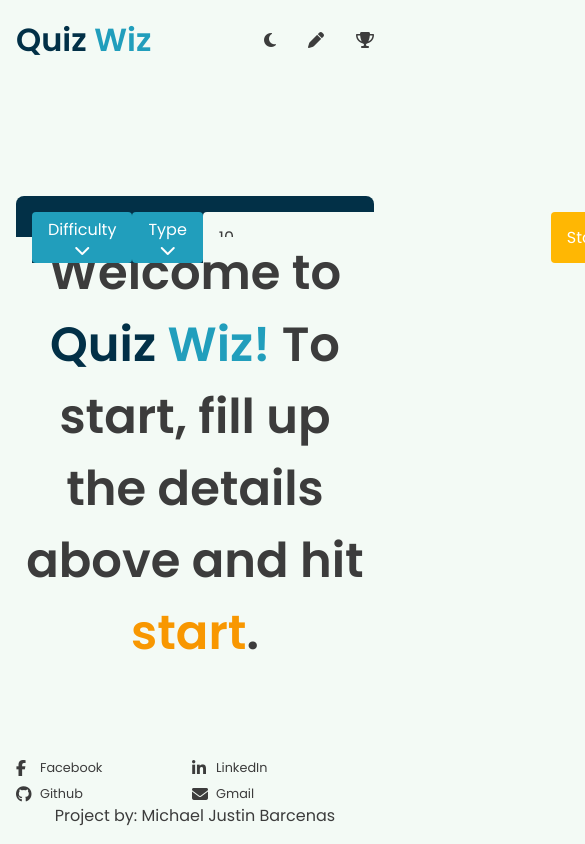
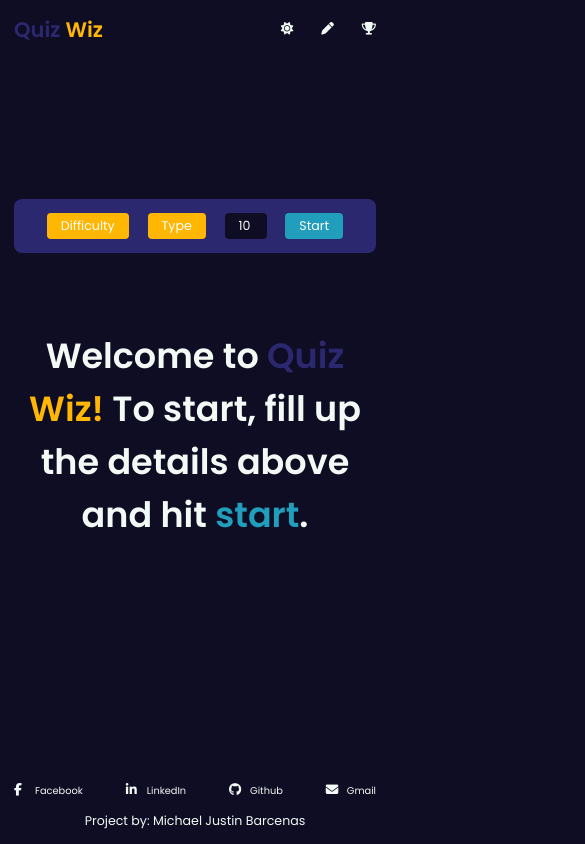
Before and after one commit to MJBarcenas/Quiz-Wiz, a plain HTML site: page index.html in a window 390 px wide. Both pictures are taken after a click on the button 270 px from the left and 40 px from the top of the page. Shown: the top 844 px of the page, 585 px wide, since content can reach past the window. Drawn offline with Linux system fonts and the light colour scheme; no server answers.

Commit message:
Added dark mode support and partial mobile responsiveness.

```diff
--- a/css/index.css
+++ b/css/index.css
@@ -1,21 +1,28 @@
 @import url('https://fonts.googleapis.com/css2?family=Poppins:wght@400;500;600&display=swap');
 :root {
+    /* COLORS */
     --primary-backgroundcolor: #f3faf5;
     --primary-color: #023047;
     --secondary-color: #219ebc;
     --tertiary-color: #ffb703;
     --text-color: #3c3c3c;
+    /* SIZES */
     --header-size: 2rem;
     --text-size: 1rem;
     --small-text-size: .8rem;
     --big-text-size: 3rem;
+    /* ROUNDNESS */
     --big-roundness: 8px;
     --xs-roundness: 4px;
+    /* DIFFICULTIES */
     --difficulty-easy: #1cb0f6;
     --difficulty-medium: #f89701;
     --difficulty-hard: #ff4b4b;
+    /* ANSWERS */
     --answer-correct: #58cc02;
     --answer-wrong: #ff4b4b;
+    /* BOX-SHADOW */
+    --box-shadow: rgba(17, 17, 26, 0.1) 0px 4px 16px 0px, rgba(17, 17, 26, 0.05) 0px 8px 32px 0px;
 }
 
 * {
@@ -137,6 +144,11 @@ input[type=number] {
     background: #555;
 }
 
+.focusable {
+    transition-timing-function: ease-out;
+    transition: visibility 0.2s;
+}
+
 
 /* BODY */
 
@@ -148,6 +160,14 @@ input[type=number] {
     max-width: 1250px;
     padding: 1rem;
     margin: 0 auto;
+}
+
+
+/* BODY & HTML */
+
+body,
+html {
+    font-size: 16px;
 }
 
 
@@ -193,7 +213,6 @@ header {
 
 .nav-buttons>button:hover>i {
     color: var(--secondary-color);
-    opacity: .8;
 }
 
 
@@ -215,6 +234,10 @@ main {
     background-color: var(--primary-color);
     border-radius: var(--big-roundness);
     margin-top: auto;
+}
+
+.quiz-settings input[type="number"] {
+    max-width: 6.5rem;
 }
 
 .quiz-settings>div {
@@ -270,7 +293,7 @@ main {
 }
 
 .quiz-home span:last-child {
-    color: var(--difficulty-medium);
+    color: var(--tertiary-color);
 }
 
 
@@ -318,15 +341,15 @@ main {
     border-radius: var(--xs-roundness);
     border: none;
     outline: none;
-    color: var(--primary-backgroundcolor);
-    background-color: var(--secondary-color);
+    color: #f3faf5;
+    background-color: var(--primary-color);
     cursor: pointer;
     transition-timing-function: ease-out;
     transition: scale 0.2s;
 }
 
 .quiz-body .choices button:hover {
-    background-color: var(--tertiary-color);
+    background-color: var(--secondary-color);
 }
 
 .quiz-body .choices button:active {
@@ -392,7 +415,7 @@ main {
     transform: translate(50%, -50%);
     padding: 1rem;
     border-radius: var(--big-roundness);
-    box-shadow: rgba(17, 17, 26, 0.1) 0px 4px 16px 0px, rgba(17, 17, 26, 0.05) 0px 8px 32px 0px;
+    box-shadow: var(--box-shadow);
     max-width: 30rem;
 }
 
@@ -546,3 +569,80 @@ footer {
     width: 100%;
     text-align: center;
 }
+
+@media only screen and (max-width: 560px) {
+     :root {
+        --header-size: 1.5rem;
+        --text-size: .9rem;
+        --small-text-size: .7rem;
+        --big-text-size: 2.5rem;
+    }
+    body,
+    html {
+        font-size: 14px;
+    }
+    .contacts {
+        width: 100%;
+        margin: 1rem 0;
+        display: flex;
+        justify-content: space-between;
+    }
+    .quiz-settings input[type="number"] {
+        max-width: 3rem;
+    }
+    .dropdown-button i {
+        display: none;
+    }
+    /* nav p {
+        display: none;
+    }
+    nav svg {
+        margin-top: 0;
+    }
+    .body .game-settings {
+        width: 100%;
+        padding: 0 0 0 1rem;
+    }
+    .body .game-settings input#mode:checked~#mode-input,
+    .body .game-settings input#word:checked~#word-input {
+        padding: 0 1rem 0 2rem
+    }
+    .body .game-settings label {
+        font-size: var(--small-text);
+    }
+    .paragraph mark {
+        font-size: var(--large-text);
+    }
+    .test-logs,
+    .history-container {
+        grid-template-columns: none;
+        grid-template-rows: auto 1fr;
+    }
+    .wpm_accuracy_text {
+        margin: 0 auto;
+        display: grid;
+        gap: 3rem;
+        grid-template-columns: repeat(2, 1fr);
+    }
+    .contacts {
+        width: 100%;
+        margin: 1rem 0;
+        display: flex;
+        justify-content: space-between;
+    }
+    #words-input {
+        width: 7rem;
+    }
+    .code-link {
+        width: 100%;
+    }
+    .message {
+        max-width: 10rem;
+    } */
+}
+
+@media only screen and (max-height: 460px) {
+    .whole {
+        height: 80vw;
+    }
+}
--- a/index.html
+++ b/index.html
@@ -39,7 +39,7 @@
                         <span topic-type="boolean">True or False</span>
                     </div>
                 </div>
-                <input type="number" id="quiz-count" class="textbox-control" numeric value="10">
+                <input type="number" id="quiz-count" class="textbox-control" numeric value="10" placeholder="quantity">
                 <button class="button-control" id="start-quiz-button">Start</button>
             </div>
             <div class="quiz-home">
--- a/js/index.js
+++ b/js/index.js
@@ -340,6 +340,64 @@ function showQuizGame() {
     quizGameBody.style.display = "flex";
 }
 
+let isDarkMode = false;
+let primaryBackgroundColor = "#f3faf5";
+let primaryColor = "#023047";
+let secondaryColor = "#219ebc";
+let tertiaryColor = "#ffb703";
+let textColor = "#3c3c3c";
+let boxShadow = "rgba(17, 17, 26, 0.1) 0px 4px 16px 0px, rgba(17, 17, 26, 0.05) 0px 8px 32px 0px";
+let toggleThemeButton = document.querySelector("#toggle-theme-button");
+toggleThemeButton.addEventListener("click", toggleTheme);
+
+function toggleLightMode() {
+    primaryBackgroundColor = "#f3faf5";
+    primaryColor = "#023047";
+    secondaryColor = "#219ebc";
+    tertiaryColor = "#ffb703";
+    textColor = "#3c3c3c";
+    boxShadow = "rgba(17, 17, 26, 0.1) 0px 4px 16px 0px, rgba(17, 17, 26, 0.05) 0px 8px 32px 0px";
+
+    document.documentElement.style.setProperty("--primary-backgroundcolor", primaryBackgroundColor);
+    document.documentElement.style.setProperty("--primary-color", primaryColor);
+    document.documentElement.style.setProperty("--secondary-color", secondaryColor);
+    document.documentElement.style.setProperty("--tertiary-color", tertiaryColor);
+    document.documentElement.style.setProperty("--text-color", textColor);
+    document.documentElement.style.setProperty("--box-shadow", boxShadow);
+
+    toggleThemeButton.firstElementChild.classList.remove("fa-sun");
+    toggleThemeButton.firstElementChild.classList.add("fa-moon");
+}
+
+function toggleDarkMode() {
+    primaryBackgroundColor = "#0e0d24";
+    primaryColor = "#2b2870";
+    secondaryColor = "#ffb703";
+    tertiaryColor = "#219ebc";
+    textColor = "#f3faf5";
+    boxShadow = "rgba(239, 238, 229, 0.1) 0px 4px 16px 0px, rgba(239, 238, 229, 0.05) 0px 8px 32px 0px";
+
+    document.documentElement.style.setProperty("--primary-backgroundcolor", primaryBackgroundColor);
+    document.documentElement.style.setProperty("--primary-color", primaryColor);
+    document.documentElement.style.setProperty("--secondary-color", secondaryColor);
+    document.documentElement.style.setProperty("--tertiary-color", tertiaryColor);
+    document.documentElement.style.setProperty("--text-color", textColor);
+    document.documentElement.style.setProperty("--box-shadow", boxShadow);
+
+    toggleThemeButton.firstElementChild.classList.remove("fa-moon");
+    toggleThemeButton.firstElementChild.classList.add("fa-sun");
+}
+
+function toggleTheme() {
+    if (isDarkMode) {
+        isDarkMode = false;
+        toggleLightMode();
+    } else {
+        isDarkMode = true;
+        toggleDarkMode();
+    }
+}
+
 function shuffle(array) {
     let currentIndex = array.length,
         randomIndex;
```
